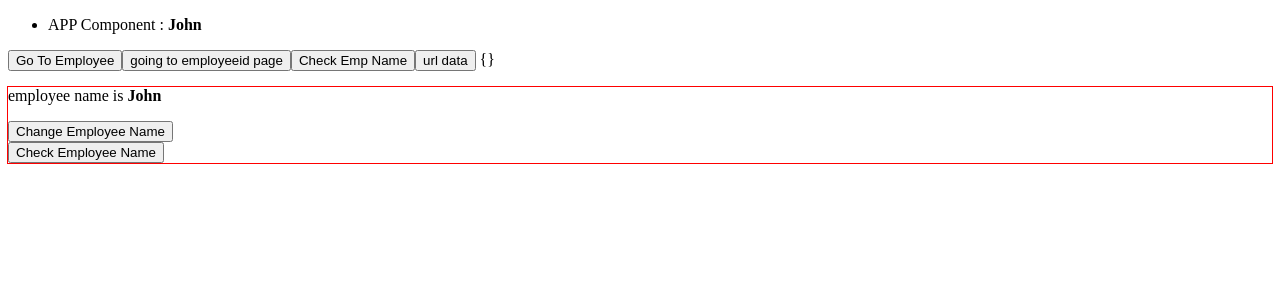
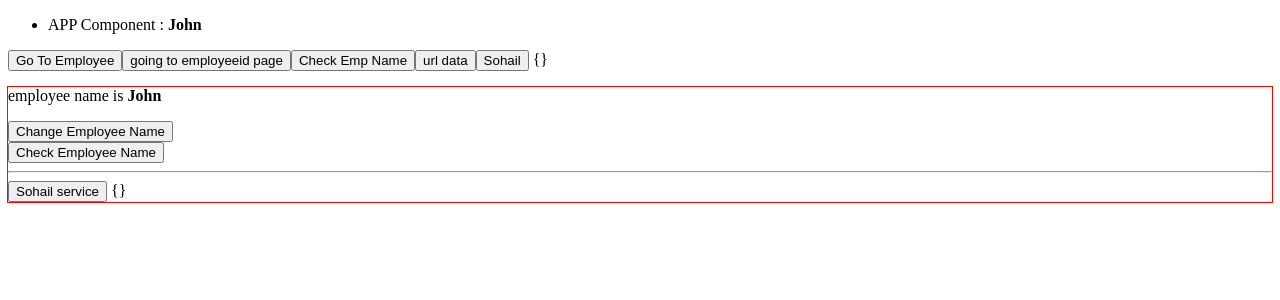
Before and after one commit to kareemabdul9700/ngPractice, an Angular app: page /employee/1 in a window 1280 px wide. Shown: the top 300 px of the page. Built offline with nearby package versions, Linux system fonts and the light colour scheme.

Commit message:
serives example

```diff
--- a/src/app/app.component.html
+++ b/src/app/app.component.html
@@ -11,6 +11,11 @@
 
 
 <button type="button"(click)="getDataFromURL()">url data</button>
+
+
+
+<button type="button"(click)="getDataFromSohailURL()">Sohail</button>
+
 {{data | json}}
 
 <router-outlet></router-outlet>
--- a/src/app/app.component.ts
+++ b/src/app/app.component.ts
@@ -3,6 +3,7 @@ import { Router } from '@angular/router';
 import { LoginService } from './services/app.service';
 import { EmployeeService } from './services/employee.service';
 import { OutsideURLService } from './services/outsideURL.service';
+import { SohailService } from './services/sohail.service';
 
 @Component({
   selector: 'app-root',
@@ -16,7 +17,8 @@ export class AppComponent {
   //_empsrv: any;
 
 
-  constructor(private router: Router, private lgnSrv: LoginService, private _empsrv: EmployeeService, private _outUrlsrv: OutsideURLService){
+  constructor(private router: Router, private lgnSrv: LoginService, private _empsrv: EmployeeService, private _outUrlsrv: OutsideURLService,
+    private sohailSrv: SohailService){
     //console.log(this.lgnSrv.getNameFromService());
     //this._empsrv = new EmployeeService();
     this.appName = this._empsrv.employeeName;
@@ -45,4 +47,17 @@ export class AppComponent {
     );
   }
 
+  getDataFromSohailURL(){
+      this.sohailSrv.getDataFromOutsideURL(1).subscribe(
+        //success FAT ARROW fn
+        (result) => {  this.data = result; },
+
+        //error FAT ARROW  fn
+        (err) => {console.log(err)},
+
+        //complete fn
+        () => {  console.log('completed') }
+    );
+  }
+
 }
--- a/src/app/app.module.ts
+++ b/src/app/app.module.ts
@@ -9,6 +9,7 @@ import { LoginService } from './services/app.service';
 import { EmployeeService } from './services/employee.service';
 import { OutsideURLService } from './services/outsideURL.service';
 import { HttpClientModule } from '@angular/common/http';
+import { SohailService } from './services/sohail.service';
 
 @NgModule({
   declarations: [
@@ -24,7 +25,8 @@ import { HttpClientModule } from '@angular/common/http';
   providers: [
     LoginService,
     EmployeeService,
-    OutsideURLService
+    OutsideURLService,
+    SohailService
   ],
   bootstrap: [AppComponent]
 })
--- a/src/app/employee/employee.component.html
+++ b/src/app/employee/employee.component.html
@@ -4,4 +4,11 @@
 <button (click)="changeEmployeeName()" >Change Employee Name</button>
 <br />
 <button (click)="checkEmployeeName()" >Check Employee Name</button>
+
+<hr />
+<button (click)="getData()" > Sohail service</button>
+{{ data | json }}
+
+
+
 </div>
--- a/src/app/employee/employee.component.ts
+++ b/src/app/employee/employee.component.ts
@@ -2,6 +2,7 @@ import { Component, OnInit } from '@angular/core';
 import { ActivatedRoute } from '@angular/router';
 import { LoginService } from '../services/app.service';
 import { EmployeeService } from '../services/employee.service';
+import { SohailService } from '../services/sohail.service';
 
 @Component({
   selector: 'app-employee',
@@ -11,8 +12,10 @@ import { EmployeeService } from '../services/employee.service';
 export class EmployeeComponent implements OnInit {
 
   name: string = '';
+  data: any = {};
 
-  constructor(private _ar: ActivatedRoute, private _lsrv: LoginService, private _empsrv: EmployeeService) {
+  constructor(private _ar: ActivatedRoute, private _lsrv: LoginService, private _empsrv: EmployeeService,
+    private soharilSrv: SohailService) {
     //console.log("Employee Component: " + this._lsrv.getNameFromService());
     console.log('Employee Instance');
     this.name = this._empsrv.employeeName;
@@ -33,4 +36,13 @@ export class EmployeeComponent implements OnInit {
     this._empsrv.checkEmployeeName();
   }
 
+  getData(){
+    this.soharilSrv.getDataFromOutsideURL(2).subscribe(
+      //successs fn
+      (res) => {  this.data = res; },
+      //error fn
+      (err) => {console.log(err); }
+    )
+  }
+
 }
--- /dev/null
+++ b/src/app/services/sohail.service.ts
@@ -0,0 +1,18 @@
+import { HttpClient } from "@angular/common/http";
+import { Injectable } from "@angular/core";
+import { Observable } from "rxjs";
+
+
+@Injectable({
+    providedIn: 'root'
+})
+export class SohailService {
+
+    constructor(private httpsrv: HttpClient){}
+
+
+    getDataFromOutsideURL(p: number): Observable<any> {
+       return this.httpsrv.get('https://jsonplaceholder.typicode.com/todos/' + p)
+    }
+
+}
```
